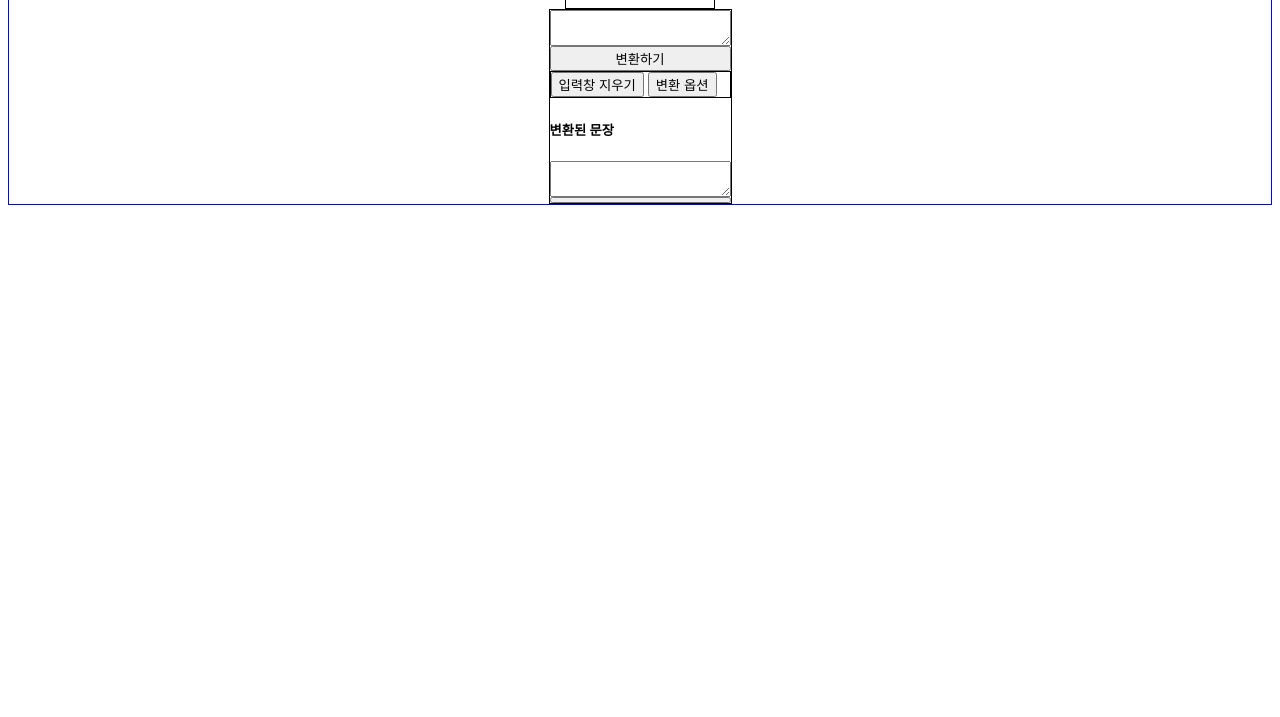
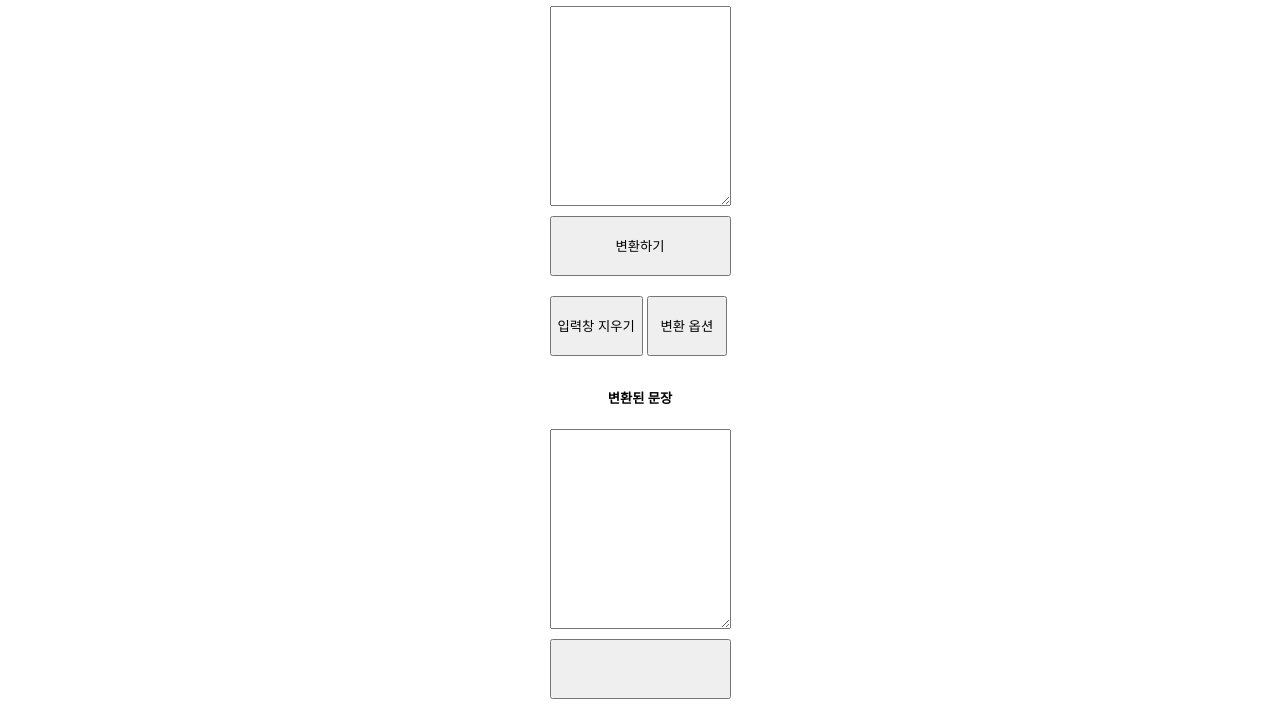
Before and after one commit to magatriod7/hangeul_decipher, a plain HTML site: page index.html in a window 1280 px wide. Shown: the part 91-808 px from the top of the page. Drawn offline with Linux system fonts and the light colour scheme.

Commit message:
feat: css merged

```diff
--- a/style.css
+++ b/style.css
@@ -1,8 +1,8 @@
 .see{
-    border: 1px black solid;
+    border: 0px black solid;
 }
 .main_body{
-    border: 1px blue solid;
+    border: 0px blue solid;
     /* padding: 10px; */
     display: flex;
     justify-content: center;
@@ -24,4 +24,16 @@ h1{
 textarea{
     width: 100%;
     box-sizing: border-box;
+    min-height:200px;
 }
+
+h5{
+	text-align:center;
+}
+button{
+	margin-top:10px;
+	margin-bottom:10px;
+
+	min-width:80px;
+	min-height:60px;
+}
```
